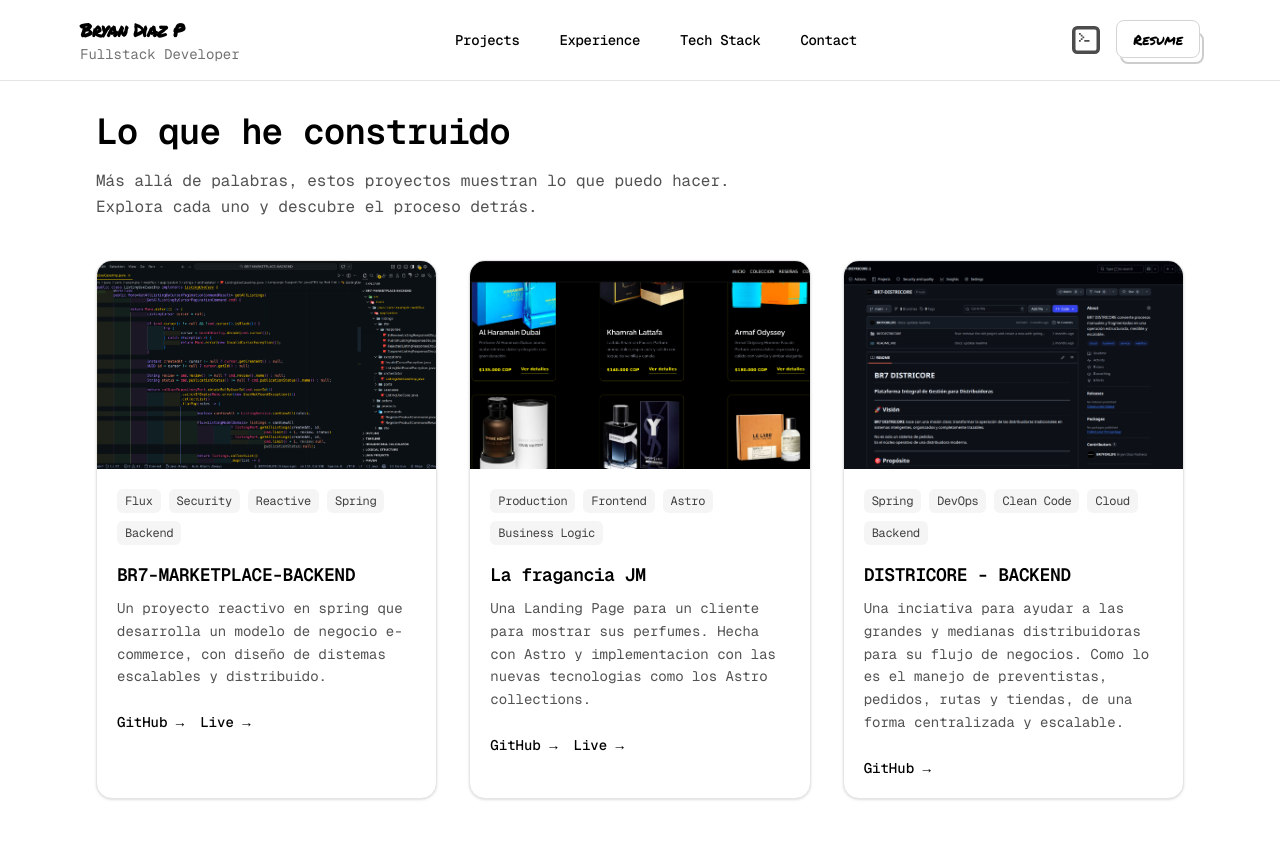
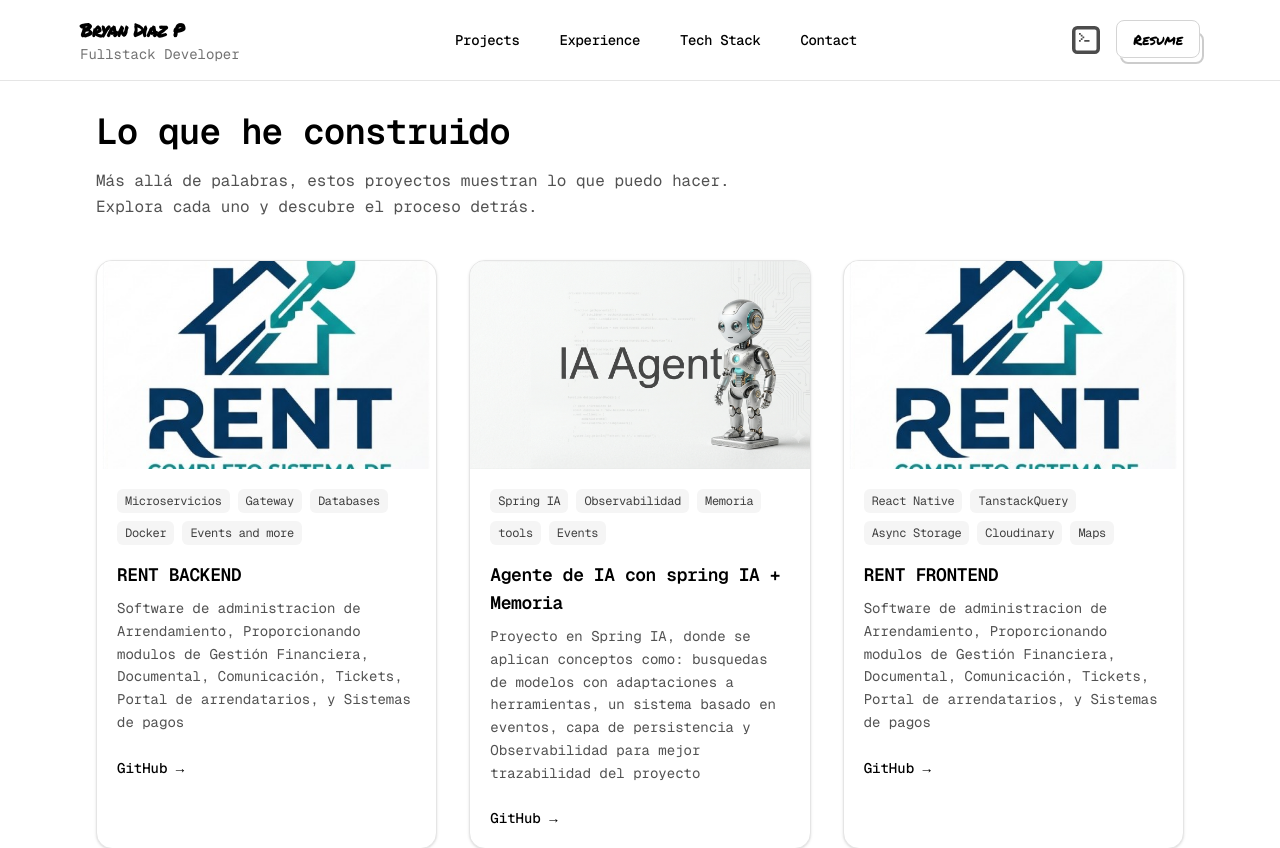
Before and after one commit to BR7FORLIFE/Portfolio-br7forlife, a React (Vite) app: page / in a window 1280 px wide. Shown: the top 848 px of the page. Built offline with nearby package versions, Linux system fonts and the light colour scheme.

Commit message:
feat: update projects data and add tech content for backend, database, devops, and frontend technologies

```diff
--- a/src/content/projects.js
+++ b/src/content/projects.js
@@ -1,30 +1,54 @@
 export const projects = [
   {
     image: {
-      img: "./projects/br7-marketplace.png",
-      alt: "imagen del proyecto backend marketplace",
+      img: "./projects/rent-logo.png",
+      alt: "imagen del proyecto backend rent",
     },
-    topics: ["Flux", "Security", "Reactive", "Spring", "Backend"],
-    title: "BR7-MARKETPLACE-BACKEND",
+    topics: [
+      "Microservicios",
+      "Gateway",
+      "Databases",
+      "Docker",
+      "Events and more",
+    ],
+    title: "RENT BACKEND",
     description:
-      "Un proyecto reactivo en spring que desarrolla un modelo de negocio e-commerce, con diseño de distemas escalables y distribuido.",
+      "Software de administracion de Arrendamiento, Proporcionando modulos de Gestión Financiera, Documental, Comunicación, Tickets, Portal de arrendatarios, y Sistemas de pagos ",
     link: {
-      github: "https://github.com/BR7FORLIFE/BR7-MARKETPLACE-BACKEND",
-      web: "https://br7-marketplace-backend.onrender.com/api/status",
+      github: "https://github.com/BR7FORLIFE/RENT-BACKEND",
     },
   },
   {
     image: {
-      img: "./projects/la-fragancia.png",
-      alt: "imagen del proyecto la fragancia",
+      img: "./projects/IA-agent.png",
+      alt: "imagen del proyecto backend agent IA",
     },
-    topics: ["Production", "Frontend", "Astro", "Business Logic"],
-    title: "La fragancia JM",
+    topics: ["Spring IA", "Observabilidad", "Memoria", "tools", "Events"],
+    title: "Agente de IA con spring IA + Memoria",
     description:
-      "Una Landing Page para un cliente para mostrar sus perfumes. Hecha con Astro y implementacion con las nuevas tecnologias como los Astro collections.",
+      "Proyecto en Spring IA, donde se aplican conceptos como: busquedas de modelos con adaptaciones a herramientas, un sistema basado en eventos, capa de persistencia y Observabilidad para mejor trazabilidad del proyecto",
     link: {
-      github: "https://github.com/BR7FORLIFE/lafraganciajm",
-      web: "https://lafragancia.store/es",
+      github:
+        "https://github.com/BR7FORLIFE/BackendProjects/tree/main/Agents-Scheduling-MCP",
+    },
+  },
+  {
+    image: {
+      img: "./projects/rent-logo.png",
+      alt: "imagen del proyecto frontend rent",
+    },
+    topics: [
+      "React Native",
+      "TanstackQuery",
+      "Async Storage",
+      "Cloudinary",
+      "Maps",
+    ],
+    title: "RENT FRONTEND",
+    description:
+      "Software de administracion de Arrendamiento, Proporcionando modulos de Gestión Financiera, Documental, Comunicación, Tickets, Portal de arrendatarios, y Sistemas de pagos ",
+    link: {
+      github: "https://github.com/BR7FORLIFE/RENT-FRONTEND",
     },
   },
   {
@@ -38,20 +62,6 @@ export const projects = [
       "Una inciativa para ayudar a las grandes y medianas distribuidoras para su flujo de negocios. Como lo es el manejo de preventistas, pedidos, rutas y tiendas, de una forma centralizada y escalable.",
     link: {
       github: "https://github.com/BR7FORLIFE/Backend-Districore",
-      web: "",
-    },
-  },
-  {
-    image: {
-      img: "./projects/districore-frontend.png",
-      alt: "imagen del proyecto districore",
-    },
-    topics: ["React", "Router", "Google Maps", "Cloud"],
-    title: "DISTRICORE - FRONTEND",
-    description:
-      "Una inciativa para ayudar a las grandes y medianas distribuidoras para su flujo de negocios. Como lo es el manejo de preventistas, pedidos, rutas y tiendas, de una forma centralizada y escalable.",
-    link: {
-      github: "",
       web: "",
     },
   },
@@ -72,6 +82,34 @@ export const projects = [
   },
   {
     image: {
+      img: "./projects/la-fragancia.png",
+      alt: "imagen del proyecto la fragancia",
+    },
+    topics: ["Production", "Frontend", "Astro", "Business Logic"],
+    title: "La fragancia JM",
+    description:
+      "Una Landing Page para un cliente para mostrar sus perfumes. Hecha con Astro y implementacion con las nuevas tecnologias como los Astro collections.",
+    link: {
+      github: "https://github.com/BR7FORLIFE/lafraganciajm",
+      web: "https://lafragancia.store/es",
+    },
+  },
+  {
+    image: {
+      img: "./projects/br7-marketplace.png",
+      alt: "imagen del proyecto backend marketplace",
+    },
+    topics: ["Flux", "Security", "Reactive", "Spring", "Backend"],
+    title: "BR7-MARKETPLACE-BACKEND",
+    description:
+      "Un proyecto reactivo en spring que desarrolla un modelo de negocio e-commerce, con diseño de distemas escalables y distribuido.",
+    link: {
+      github: "https://github.com/BR7FORLIFE/BR7-MARKETPLACE-BACKEND",
+      web: "https://br7-marketplace-backend.onrender.com/api/status",
+    },
+  },
+  {
+    image: {
       img: "./projects/br7-marketplace-frontend.png",
       alt: "imagen del frontend de marketplace",
     },
@@ -87,7 +125,20 @@ export const projects = [
       "Aplicación en el ecosistema React que demuestra buenas practicas de arquitectura y flujos de eventos, además de la importancia de UX/UI y como los datos viajan en toda la aplicación",
     link: {
       github: "https://github.com/BR7FORLIFE/BR7-MARKETPLACE-FRONTEND",
-      web: "https://br7marketplace.netlify.app/",
+    },
+  },
+  {
+    image: {
+      img: "./projects/districore-frontend.png",
+      alt: "imagen del proyecto districore",
+    },
+    topics: ["React", "Router", "Google Maps", "Cloud"],
+    title: "DISTRICORE - FRONTEND",
+    description:
+      "Una inciativa para ayudar a las grandes y medianas distribuidoras para su flujo de negocios. Como lo es el manejo de preventistas, pedidos, rutas y tiendas, de una forma centralizada y escalable.",
+    link: {
+      github: "",
+      web: "",
     },
   },
 ];
--- /dev/null
+++ b/src/content/tech.js
@@ -0,0 +1,119 @@
+import { FaJava, FaNodeJs, FaDocker, FaReact, FaAws } from "react-icons/fa";
+
+import {
+  SiSpringboot,
+  SiNestjs,
+  SiMongodb,
+  SiMysql,
+  SiPostgresql,
+  SiRedis,
+  SiApachekafka,
+  SiNetlify,
+  SiRailway,
+  SiRender,
+  SiVercel,
+  SiAngular,
+  SiAstro,
+} from "react-icons/si";
+
+export const backendTech = [
+  {
+    name: "Java",
+    icon: FaJava,
+    color: "text-orange-500",
+  },
+  {
+    name: "Spring Boot",
+    icon: SiSpringboot,
+    color: "text-green-500",
+  },
+  {
+    name: "Node.js",
+    icon: FaNodeJs,
+    color: "text-green-400",
+  },
+  {
+    name: "NestJS",
+    icon: SiNestjs,
+    color: "text-red-500",
+  },
+];
+
+export const databaseTech = [
+  {
+    name: "MongoDB",
+    icon: SiMongodb,
+    color: "text-green-600",
+  },
+  {
+    name: "MySQL",
+    icon: SiMysql,
+    color: "text-sky-500",
+  },
+  {
+    name: "PostgreSQL",
+    icon: SiPostgresql,
+    color: "text-blue-500",
+  },
+  {
+    name: "Redis",
+    icon: SiRedis,
+    color: "text-red-600",
+  },
+];
+
+export const devopsTech = [
+  {
+    name: "AWS",
+    icon: FaAws,
+    color: "text-amber-500",
+  },
+  {
+    name: "Docker",
+    icon: FaDocker,
+    color: "text-sky-500",
+  },
+  {
+    name: "Apache Kafka",
+    icon: SiApachekafka,
+    color: "text-white",
+  },
+  {
+    name: "Netlify",
+    icon: SiNetlify,
+    color: "text-cyan-400",
+  },
+  {
+    name: "Railway",
+    icon: SiRailway,
+    color: "text-violet-400",
+  },
+  {
+    name: "Render",
+    icon: SiRender,
+    color: "text-indigo-400",
+  },
+  {
+    name: "Vercel",
+    icon: SiVercel,
+    color: "text-white",
+  },
+];
+
+export const frontendTech = [
+  {
+    name: "React",
+    icon: FaReact,
+    color: "text-cyan-400",
+  },
+  {
+    name: "Angular",
+    icon: SiAngular,
+    color: "text-red-600",
+  },
+  {
+    name: "Astro",
+    icon: SiAstro,
+    color: "text-orange-400",
+  },
+];
```
